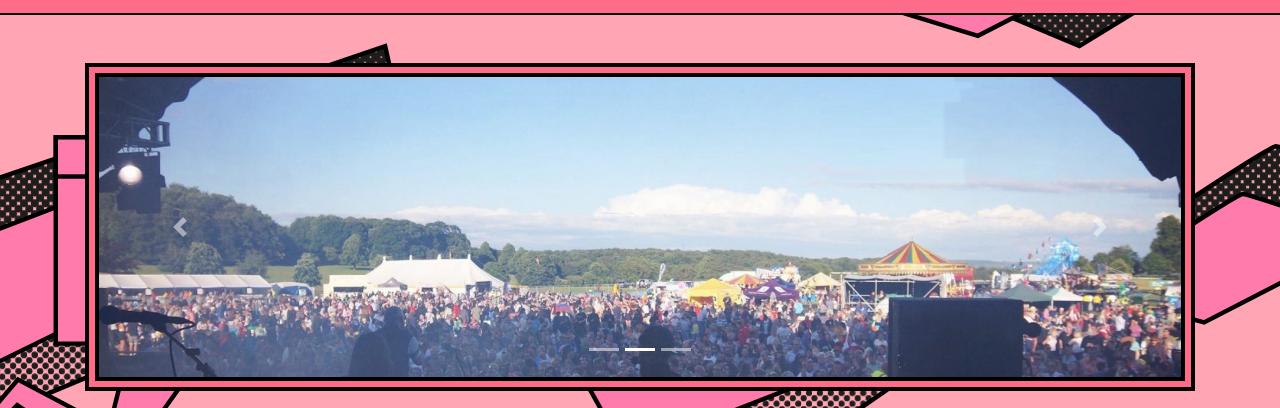
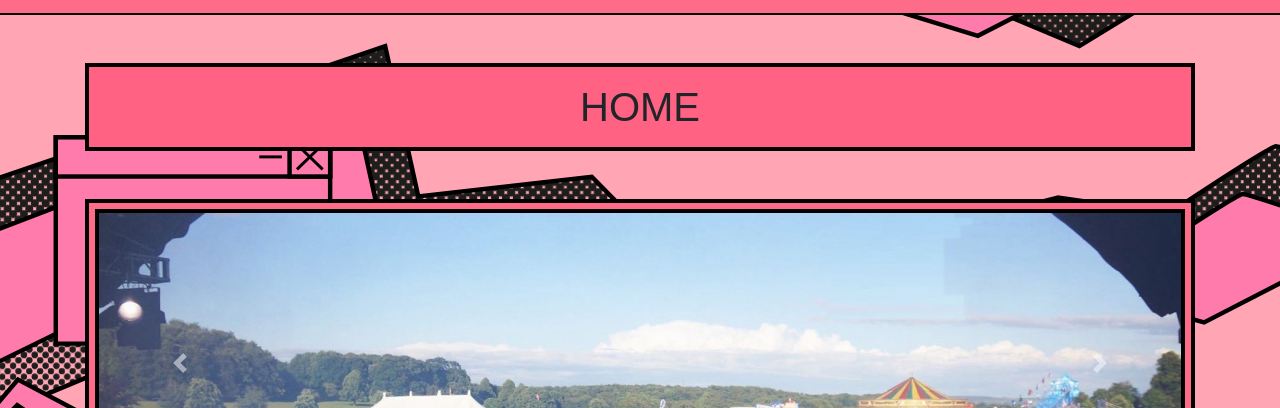
Before and after one commit to cafealin/no-love-site, a plain HTML site: page index.html in a window 1280 px wide. Shown: the part 368-776 px from the top of the page. Drawn offline with nearby package versions, Linux system fonts and the light colour scheme; a web font is replaced by a local one.

```diff
--- a/index.html
+++ b/index.html
@@ -75,6 +75,8 @@
 
         <!--body content-->
         <div class="container my-5">
+
+            <h1 class="text-center mb-5 area-container p-3">HOME</h1>
 
             <!--top carousel-->
             <div role="complementary" id="carouselOuter">
@@ -159,7 +161,8 @@
                             <div class="col-sm-9 body-item-right-fixed my-auto">
                                 <div class="body-item-right-inner">
                                     <a href="#" class="articles">
-                                        <h3>KERO KERO BONITO NEW ALBUM NOT TO BE PREMIERED EXCLUSIVELY IN NO LOVE 2019</h3>
+                                        <h3>KERO KERO BONITO NEW ALBUM NOT TO BE PREMIERED EXCLUSIVELY IN NO LOVE 2019
+                                        </h3>
                                         <p>Lorem ipsum dolor sit amet, consectetur adipisicing elit. Accusamus molestiae
                                             animi
                                             cum earum</p>
@@ -185,10 +188,10 @@
                         <script async src="https://platform.twitter.com/widgets.js" charset="utf-8"></script>
                     </div>
                     <a href="https://www.instagram.com/">
-                    <div class="nestedRows text-center">
-                        <h3>FOLLOW US ON INSTAGRAM</h3>
-                    </div>
-                </a>
+                        <div class="nestedRows text-center">
+                            <h3>FOLLOW US ON INSTAGRAM</h3>
+                        </div>
+                    </a>
 
                 </div>
 
```
Also changed, not shown: line-up.html (+3 -0 lines).
